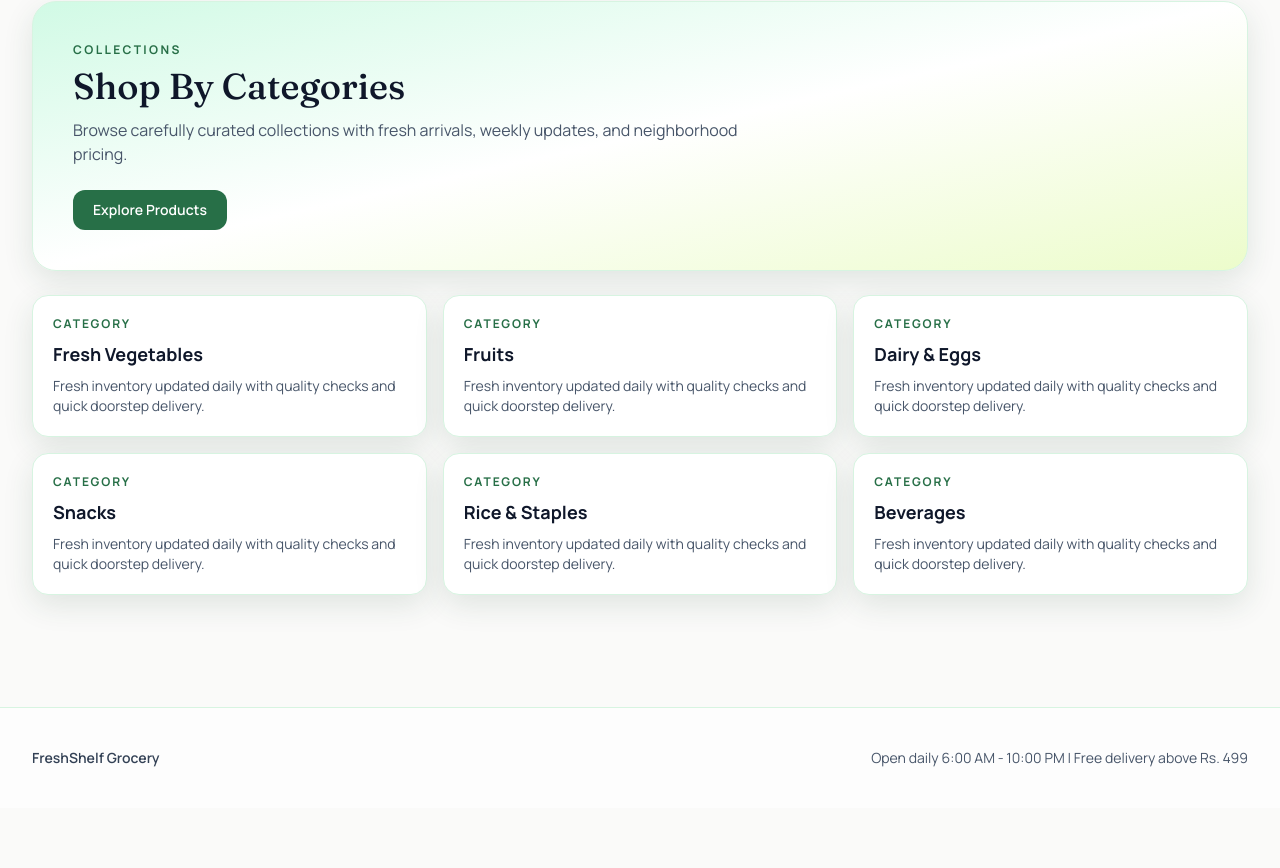
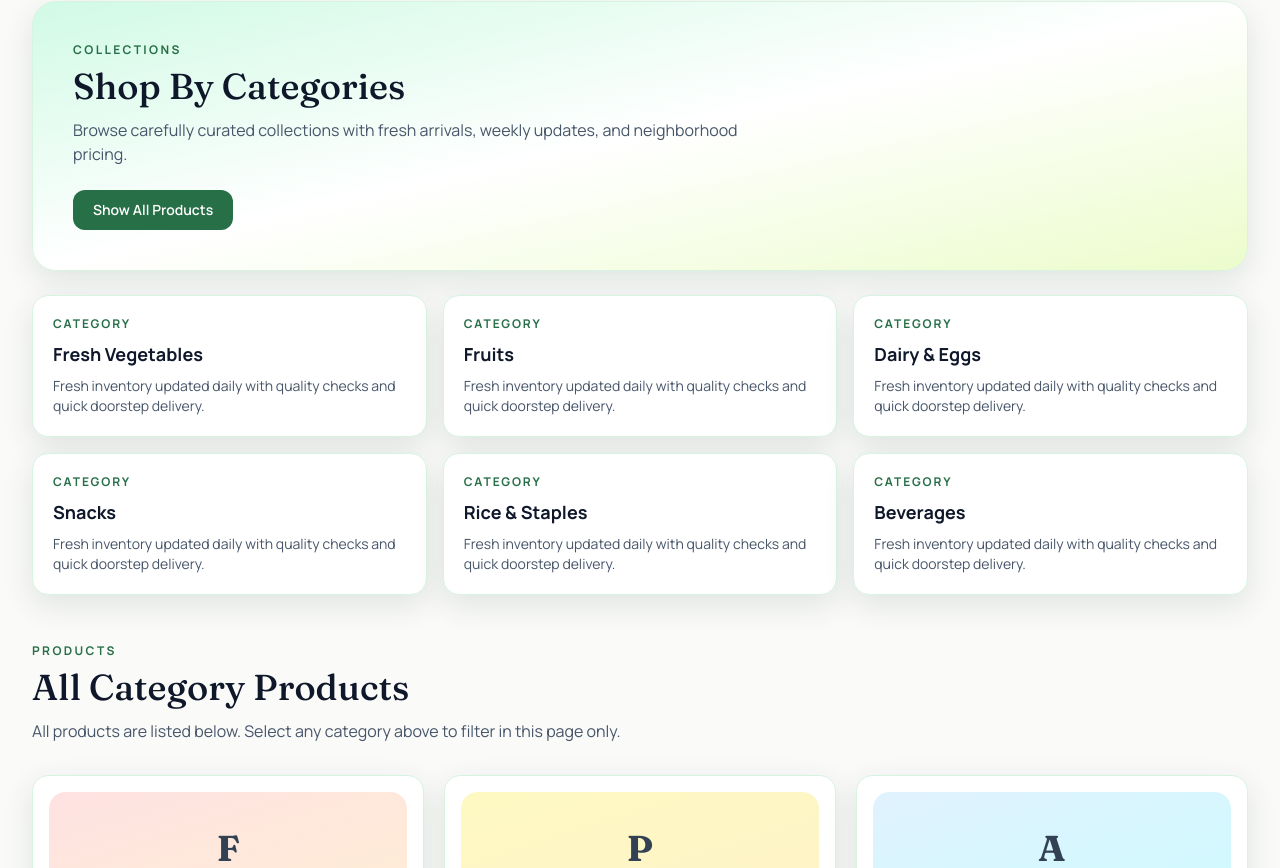
Before and after one commit to Balasarathi29/Grocery-Shop, a React (Vite) app in the folder frontend/: page /categories in a window 1280 px wide. Shown: the part 112-980 px from the top of the page. Before the commit the page ends 920 px from the top, so only its background shows below. Built offline with nearby package versions, Linux system fonts and the light colour scheme; no server answers.

Commit message:
fix(categories): show products on categories page and isolate filter from home

```diff
--- a/frontend/src/components/pages/CategoriesPage.jsx
+++ b/frontend/src/components/pages/CategoriesPage.jsx
@@ -1,22 +1,28 @@
 import PageShell from "./PageShell";
-import { useNavigate } from "react-router-dom";
-import { APP_ROUTES } from "../../constants/navigation";
+import { useMemo, useState } from "react";
+import Container from "../layout/Container";
+import SectionTitle from "../ui/SectionTitle";
+import ProductCard from "../product/ProductCard";
 import { useStorefront } from "../../context/useStorefront";
 
 function CategoriesPage() {
-  const navigate = useNavigate();
-  const { catalog, actions } = useStorefront();
+  const { auth, catalog, actions } = useStorefront();
+  const [selectedCategoryId, setSelectedCategoryId] = useState("all");
 
-  const exploreProducts = (categoryId = "all") => {
-    if (categoryId === "all") {
-      actions.onClearCategory();
-      navigate(APP_ROUTES.HOME);
-      return;
+  const filteredProducts = useMemo(() => {
+    if (selectedCategoryId === "all") {
+      return catalog.allProducts;
     }
 
-    actions.onCategorySelect(categoryId);
-    navigate(`${APP_ROUTES.HOME}?category=${categoryId}`);
-  };
+    return catalog.allProducts.filter((product) => {
+      const categoryIds = product.categoryIds || [];
+      return categoryIds.includes(selectedCategoryId);
+    });
+  }, [catalog.allProducts, selectedCategoryId]);
+
+  const selectedCategory = catalog.categories.find(
+    (category) => category.id === selectedCategoryId,
+  );
 
   const cards = catalog.categories.map((category) => ({
     id: category.id,
@@ -27,6 +33,7 @@ function CategoriesPage() {
   }));
 
   return (
+    <>
       <PageShell
         eyebrow="Collections"
         title="Shop By Categories"
@@ -34,11 +41,60 @@ function CategoriesPage() {
         gradient="from-emerald-100 via-white to-lime-100"
         cards={cards}
         primaryAction={{
-        label: "Explore Products",
-        onClick: () => exploreProducts("all"),
+          label: "Show All Products",
+          onClick: () => setSelectedCategoryId("all"),
         }}
-      onCardClick={(card) => exploreProducts(card.id)}
+        onCardClick={(card) => setSelectedCategoryId(card.id)}
       />
+
+      <section className="pb-10 sm:pb-12">
+        <Container>
+          <SectionTitle
+            eyebrow="Products"
+            title={
+              selectedCategory
+                ? `${selectedCategory.name} Products`
+                : "All Category Products"
+            }
+            subtitle={
+              selectedCategory
+                ? `Showing products from ${selectedCategory.name}.`
+                : "All products are listed below. Select any category above to filter in this page only."
+            }
+          />
+
+          {selectedCategory && (
+            <div className="mb-4 flex justify-end">
+              <button
+                onClick={() => setSelectedCategoryId("all")}
+                className="rounded-xl border border-brand-200 bg-white px-4 py-2 text-sm font-semibold text-brand-700 transition hover:bg-brand-50"
+              >
+                Clear Filter
+              </button>
+            </div>
+          )}
+
+          {filteredProducts.length === 0 ? (
+            <div className="rounded-2xl border border-brand-100 bg-white p-8 text-center shadow-soft">
+              <p className="text-base font-semibold text-slate-800">
+                No products found in this category right now.
+              </p>
+            </div>
+          ) : (
+            <div className="grid gap-5 sm:grid-cols-2 lg:grid-cols-3">
+              {filteredProducts.map((product) => (
+                <ProductCard
+                  key={product.id}
+                  product={product}
+                  onAddToCart={actions.onAddToCart}
+                  isAuthenticated={auth.isAuthenticated}
+                />
+              ))}
+            </div>
+          )}
+        </Container>
+      </section>
+    </>
   );
 }
 
```
Lines whose indentation alone changed are shown as unchanged.
